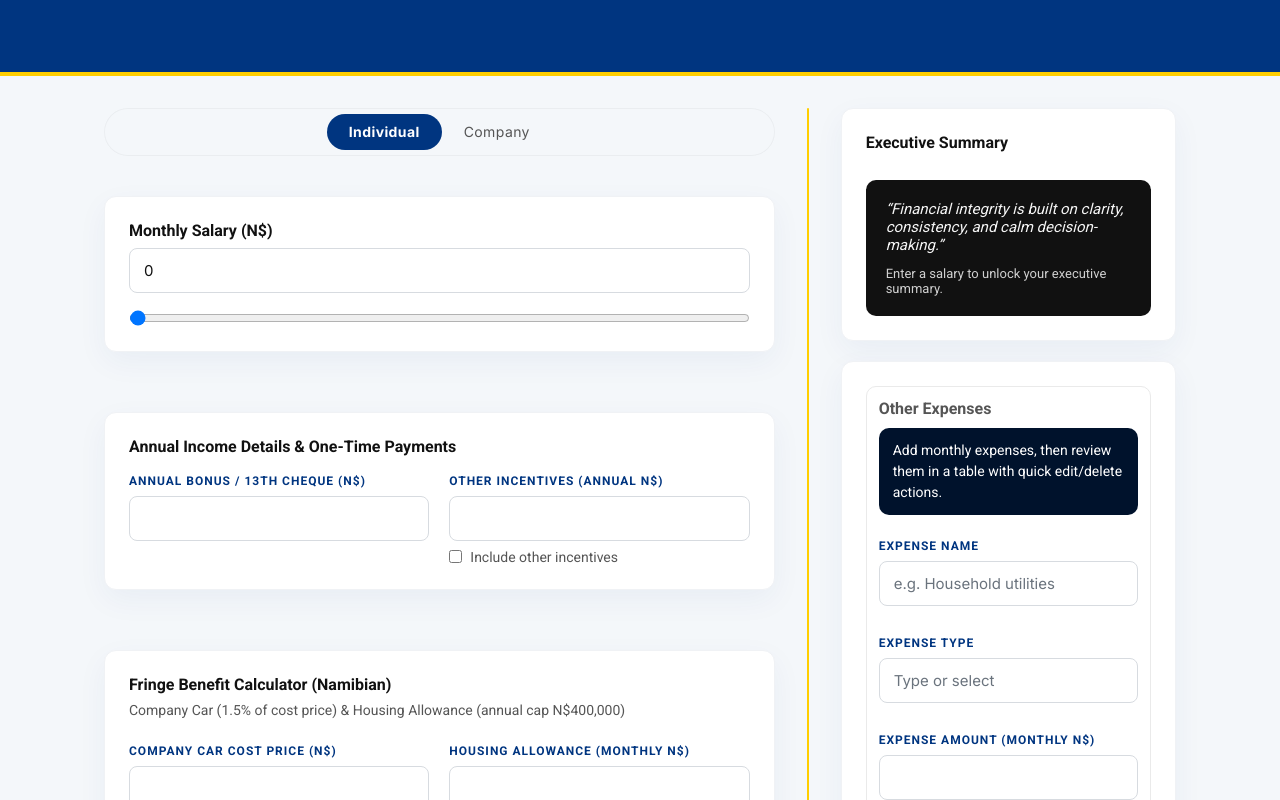
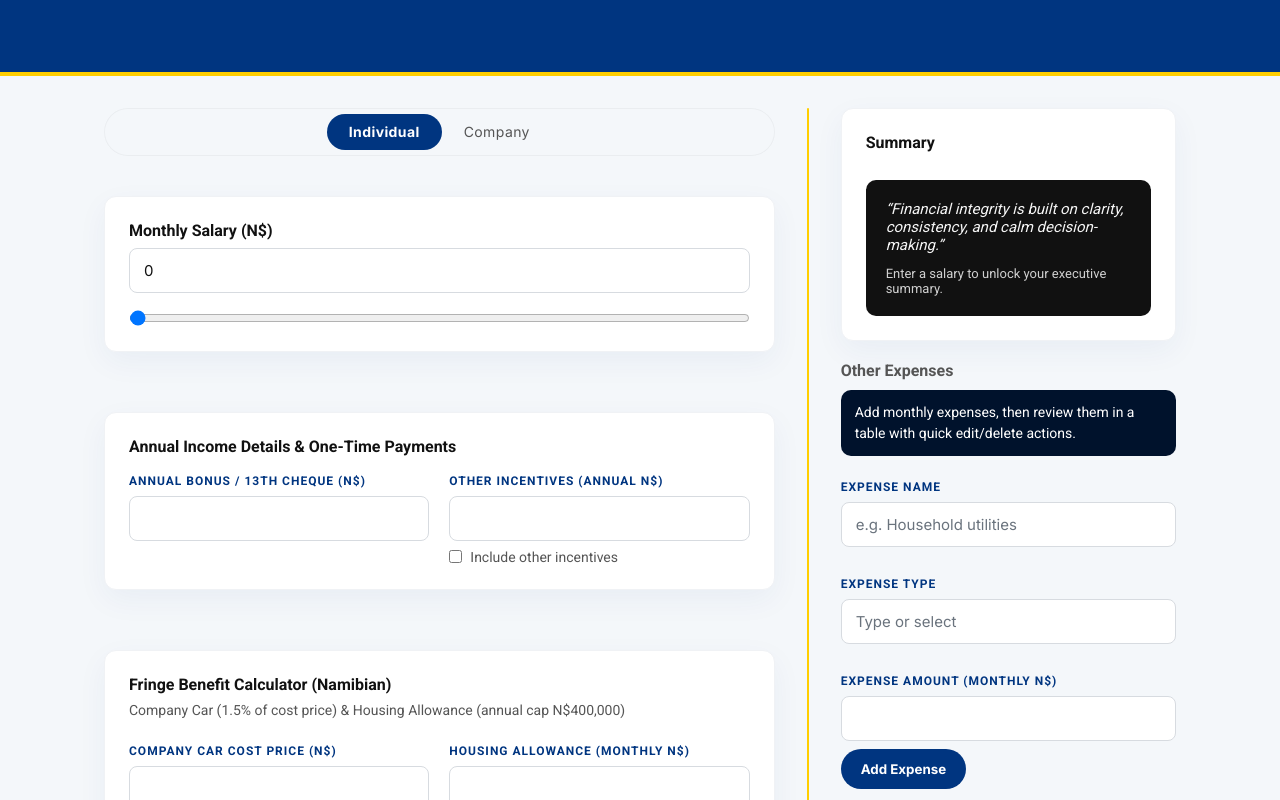
Before and after one commit to dym061/namfreetaxcalc, a Next.js app: page / in a window 1280 px wide. Shown: the part 320-1120 px from the top of the page. Built offline with nearby package versions, Linux system fonts and the light colour scheme.

Commit message:
updated Other expenses for formatting and clarity

```diff
--- a/src/pages/index.js
+++ b/src/pages/index.js
@@ -1023,7 +1023,7 @@ export default function Home() {
 
             <aside className="dashboard-panel summary-panel" aria-live="polite">
               <div className="card executive-summary">
-                <h2 className="section-title">Executive Summary</h2>
+                <h2 className="section-title">Summary</h2>
                 {viewMode === 'individual' ? (
                   <>
                     {annualGrossIncome > 0 ? (
@@ -1147,8 +1147,8 @@ export default function Home() {
                 )}
               </div>
 
-              <div className="card other-expenses-card">
-                <details className="accordion" open>
+              <div className="executive-summary">
+                <details className="" open>
                   <summary className="accordion-summary">Other Expenses</summary>
                   <div className="other-expenses-description">
                     Add monthly expenses, then review them in a table with quick edit/delete actions.
@@ -1163,6 +1163,7 @@ export default function Home() {
                         value={expenseName}
                         onChange={(event) => setExpenseName(event.target.value)}
                         placeholder="e.g. Household utilities"
+						required
                       />
                     </label>
                     <label className="field" htmlFor="expense-type-input">
@@ -1175,6 +1176,7 @@ export default function Home() {
                         onChange={(event) => setExpenseType(event.target.value)}
                         placeholder="Type or select"
                         list={`expense-types-${viewMode}`}
+						required
                       />
                     </label>
                     <label className="field" htmlFor="expense-amount-input">
@@ -1211,17 +1213,17 @@ export default function Home() {
                       <table className="data-table other-expenses-table">
                         <thead>
                           <tr>
-                            <th>Header</th>
-                            <th>Name of expense</th>
-                            <th>Type of Expense</th>
-                            <th className="amount">Amount of expense</th>
-                            <th className="amount">Actions</th>
+                            <th></th>
+                            <th>Name</th>
+                            <th>Type</th>
+                            <th className="amount">Amount</th>
+                            <th className="amount"></th>
                           </tr>
                         </thead>
                         <tbody>
                           {otherExpenses.map((expense, index) => (
                             <tr key={expense.id}>
-                              <td>Expense {index + 1}</td>
+                              <td>{index + 1}</td>
                               <td>{expense.name || '-'}</td>
                               <td>{expense.type || '-'}</td>
                               <td className="amount">{formatCurrency(parseAmount(expense.amount))}</td>
```
